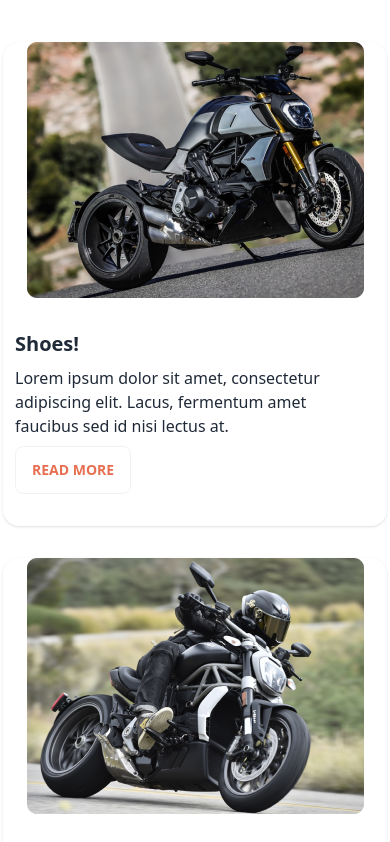
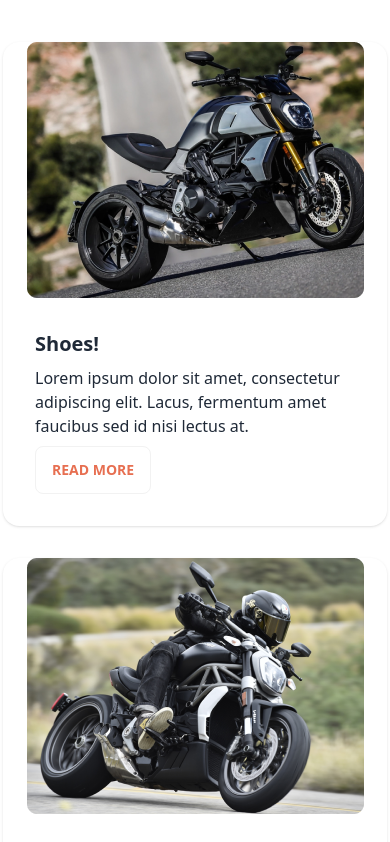
Before and after one commit to AbdullahRifat/Daisy-Ui-text, a plain HTML site: page index.html in a window 390 px wide. Shown: the part 2329-3171 px from the top of the page. Drawn offline with nearby package versions, Linux system fonts and the light colour scheme.

Commit message:
padding added

```diff
--- a/index.html
+++ b/index.html
@@ -56,12 +56,12 @@
             </div>
         </section>
         <!-- latest -->
-        <section class="my-32 space-y-16">
+        <section class="my-32 px-10 space-y-16 lg:px-0">
             <h1 class="text-4xl font-bold text-center">Latest News</h1>
             <div class="flex flex-col  items-center gap-8 lg:flex-row">
                 <div class="card w-96 bg-base-100 shadow">
                     <figure><img src="./biker-zone-resources-main/images/others/latest1.png" alt="Shoes" /></figure>
-                    <div class="card-body pl-3 ">
+                    <div class="card-body  lg:pl-3 ">
                       <h2 class="card-title">Shoes!</h2>
                       <p>Lorem ipsum dolor sit amet, consectetur adipiscing elit. Lacus, fermentum amet faucibus sed id nisi lectus at.</p>
                       <div class="card-actions justify-start">
```
